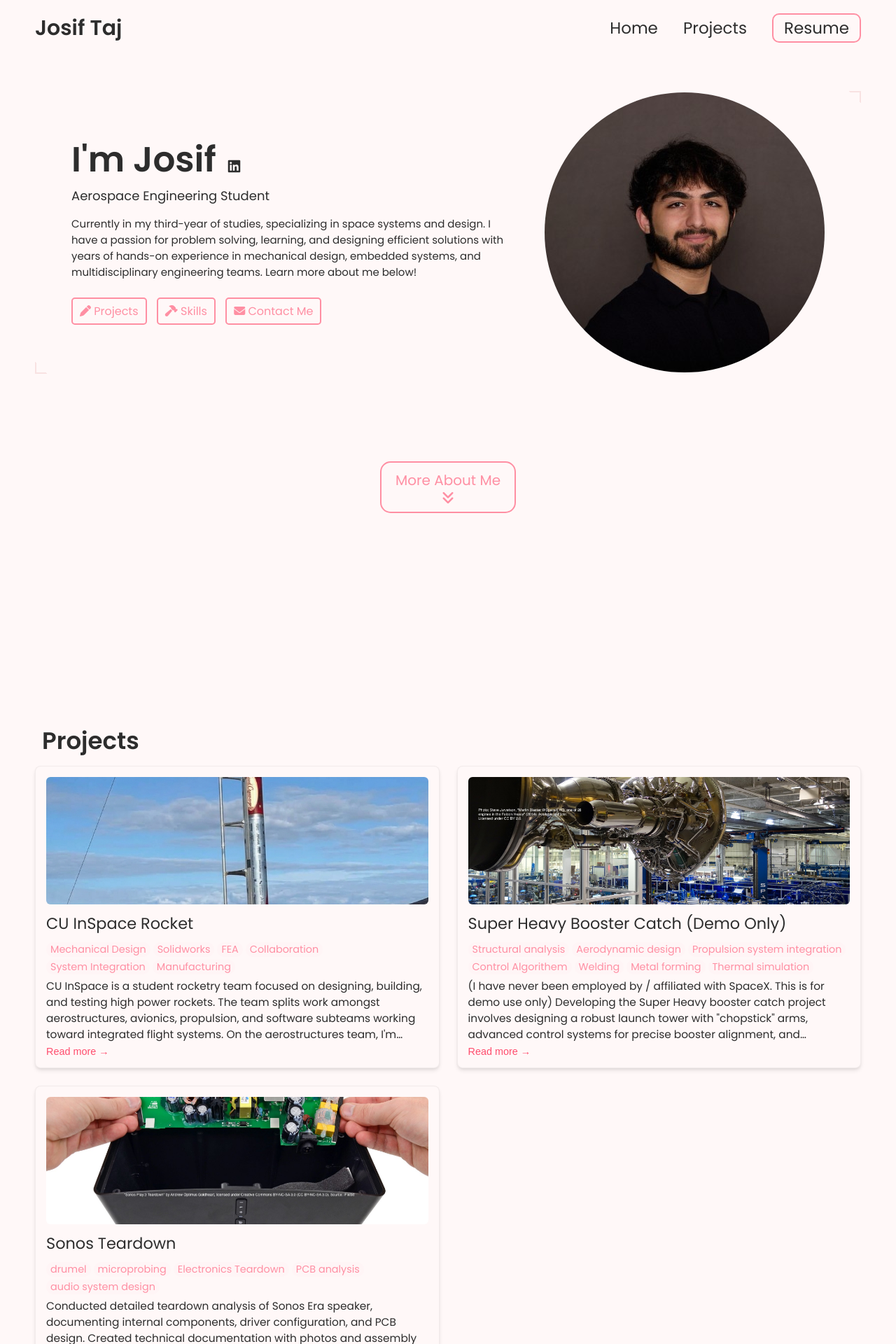
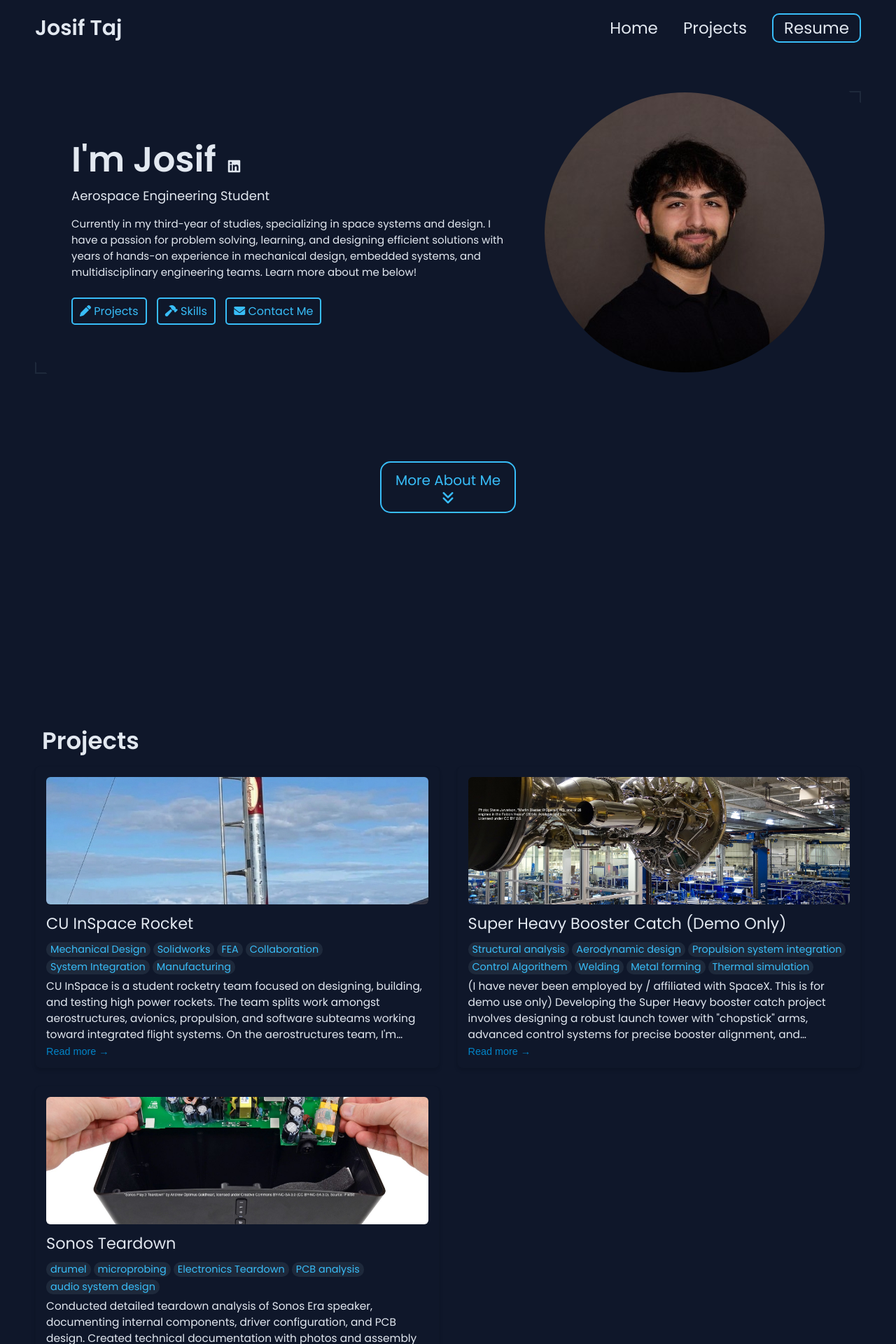
Before and after one commit to JosifTaj/josiftaj.github.io, a Jekyll site: the page built from index.html, in a window 1280 px wide. Shown: the top 1920 px of the page at 70% size. Built offline with Jekyll 4.4.1, drawn with Linux system fonts in a browser that asks for light colours.

Commit message:
Change theme colors in _config.yml
Updated color scheme for the theme configuration.

```diff
--- a/_config.yml
+++ b/_config.yml
@@ -81,12 +81,12 @@ formspree-key:   https://formspree.io/f/{8-digit key}
 
 # Active theme (Update this to switch themes). Make sure to keep the indentation the samne.
 colors:
-  text: "#2d2d2d"
-  border: "#f8e2e2"
-  link: "#ff8fa3"
-  highlight: "#ff4d6d"
-  background: "#fff8f8"
-  light_background: "#fff5f6"
+  text: "#e2e8f0"
+  border: "#1e293b"
+  link: "#38bdf8"
+  highlight: "#0284c7"
+  background: "#0f172a"
+  light_background: "#1e293b"
 
 # A few examples.
 # basic theme:
```
